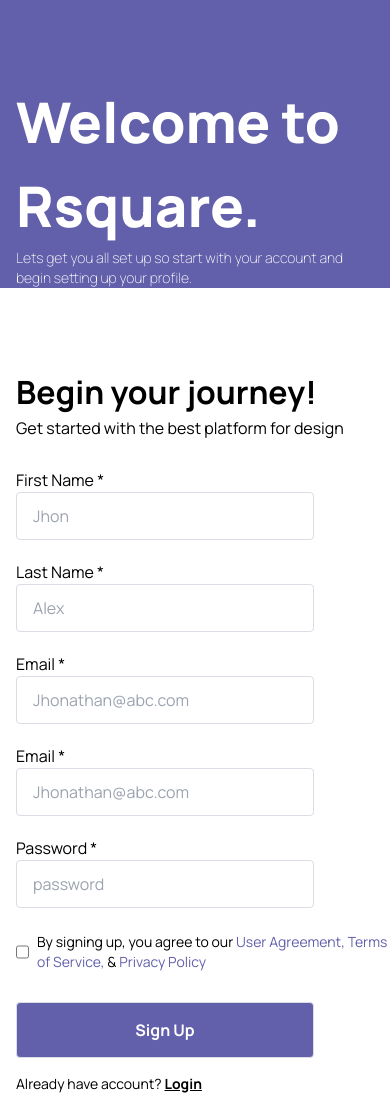
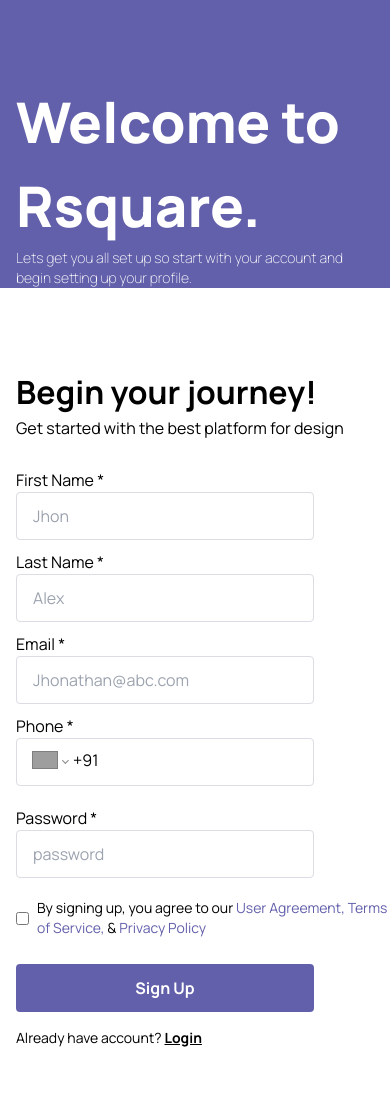
Before and after one commit to techtobit/SDE-1, a React (Vite) app: page /singup in a window 390 px wide. After the commit the page ends 1058 px from the top, so only its background shows below. Built offline with nearby package versions, Linux system fonts and the light colour scheme; grey boxes are pictures that could not be loaded.

Commit message:
npm i react-phone-number-input added in singup form

```diff
--- a/package.json
+++ b/package.json
@@ -12,6 +12,7 @@
     "react": "^18.2.0",
     "react-dom": "^18.2.0",
     "react-hook-form": "^7.39.1",
+    "react-phone-number-input": "^3.2.12",
     "react-router-dom": "^6.4.3"
   },
   "devDependencies": {
--- a/src/App.scss
+++ b/src/App.scss
@@ -53,30 +53,41 @@ h2{
  font-size: $md;
  font-weight: $font-semibold;
 }
-label{
+.label{
  padding-bottom: $xs;
 }
- input{
+ .input{
  border: 1px solid $light;
  width: 298px;
  height: 48px;
  border-radius: 4px;
  color: $black;
 }
+ .login-btn,
+ .singup-btn{
+ // border: 1px solid $light;
+ width: 298px;
+ height: 48px;
+ border-radius: 4px;
+}
 .form-optional{
   width: 298px;
 }
 
-input:focus{
+.input:focus{
      outline: none !important;
      border: 2px solid $primary;
     // box-shadow: 0 0 10px #719ECE;
 }
-input:hover{
+.input:hover{
   border: 2px solid $primary;
 }
 .label:hover{
  color: $primary;
+}
+input:focus{
+     outline: none !important;
+     border: 0;
 }
 
 
--- a/src/Components/Auth/SingUp.jsx
+++ b/src/Components/Auth/SingUp.jsx
@@ -1,5 +1,7 @@
-import React from 'react';
+import React, { useState } from 'react';
 import { useForm } from 'react-hook-form';
+import PhoneInput from 'react-phone-number-input';
+import 'react-phone-number-input/style.css'
 import { Link } from 'react-router-dom';
 import '../../App.scss';
 
@@ -8,7 +10,7 @@ const SingUp = () => {
  const onSubmit = data => {
   console.log(data);
  }
-
+ const [value, setValue] = useState()
  return (
   <div className='grid lg:grid-cols-3 login-section sections'>
    <div className="left-side">
@@ -78,20 +80,20 @@ const SingUp = () => {
         </label>
 
         <label className="label flex flex-col lg:pl-4 md:pl-4 pl-0">
-         <span className="label-text">Email *</span>
-         <input type="email" placeholder="Jhonathan@abc.com"  {...register("email", {
-          required: {
-           value: true,
-           message: "Email is required"
-          },
-          pattern: {
-           value: /[a-z0-9]+@[a-z]+\.[a-z]{2,3}/,
-           message: "Email is not Valid"
-          }
-         })} className="input input-bordered pl-4 border-slate-200 placeholder-slate-400 contrast-more:border-slate-400 contrast-more:placeholder-slate-500" />
-         <label label='label'>
-          {errors.email?.type === 'required' && <span className='label-text-alt text-red-600'>{errors.email.message}</span>}
-          {errors.email?.type === 'pattern' && <span className='label-text-alt text-red-600'>{errors.email.message}</span>}
+         <label className="label flex flex-col">
+          <span className="label-text">Phone *</span>
+          <div className="input bg-white-200 px-4 phone-input flex">
+           <PhoneInput
+            className='phoneInput w-full max-w-md mt-1 mb-2 '
+            placeholder="Enter phone number"
+            international
+            defaultCountry="IN"
+            value={value}
+            onChange={setValue}
+            {...register("phone")}
+            required
+           />
+          </div>
          </label>
         </label>
        </li>
@@ -123,7 +125,7 @@ const SingUp = () => {
 
        </label>
        <div className="form-control mt-4 ">
-        <input type='submit' value="Sign Up" className="login-btn h-14 btn-primary font-bold text-white-200 bg-blue-200 hover:bg-blue-100" />
+        <input type='submit' value="Sign Up" className="singup-btn h-14 btn-primary font-bold text-white-200 bg-blue-200 hover:bg-blue-100" />
        </div>
       </ul>
      </form>
```
Also changed, not shown: 1 other file (tests, documents, lock files or other folders).
